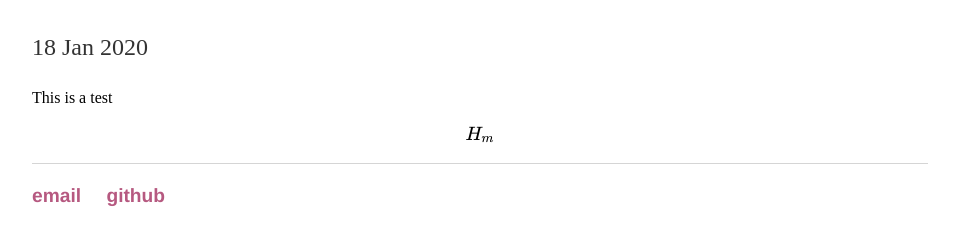
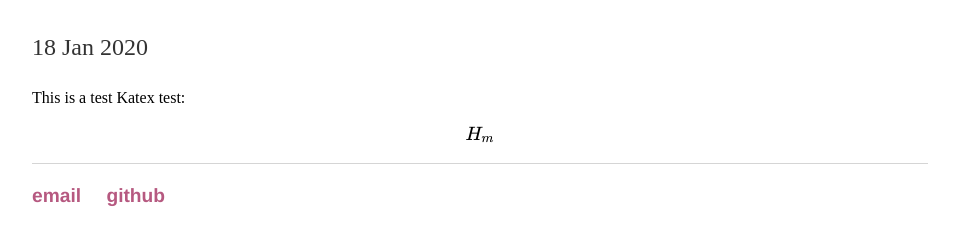
Before and after one commit to lavakin/lavakin.github.io, a Jekyll site: the page built from _posts/2020-01-18-test.md, in a window 1280 px wide. Shown: the part 182-427 px from the top of the page, without its empty margins (160-1119 px from the left). Built offline with Jekyll 4.4.1, drawn with Linux system fonts in a browser that asks for light colours; nearby versions of some CDN libraries.

Commit message:
Update 2020-01-18-test.md

```diff
--- a/_posts/2020-01-18-test.md
+++ b/_posts/2020-01-18-test.md
@@ -9,5 +9,8 @@ date: 2020-01-18
 <script defer src="https://cdn.jsdelivr.net/npm/katex@0.10.2/dist/contrib/auto-render.min.js" integrity="sha384-kWPLUVMOks5AQFrykwIup5lo0m3iMkkHrD0uJ4H5cjeGihAutqP0yW0J6dpFiVkI" crossorigin="anonymous" onload="renderMathInElement(document.body);"></script>
 <head/>
 <body>
-This is a test $$H_m$$
+This is a test
+
+Katex test:
+$$H_m$$
 <body/>
```
